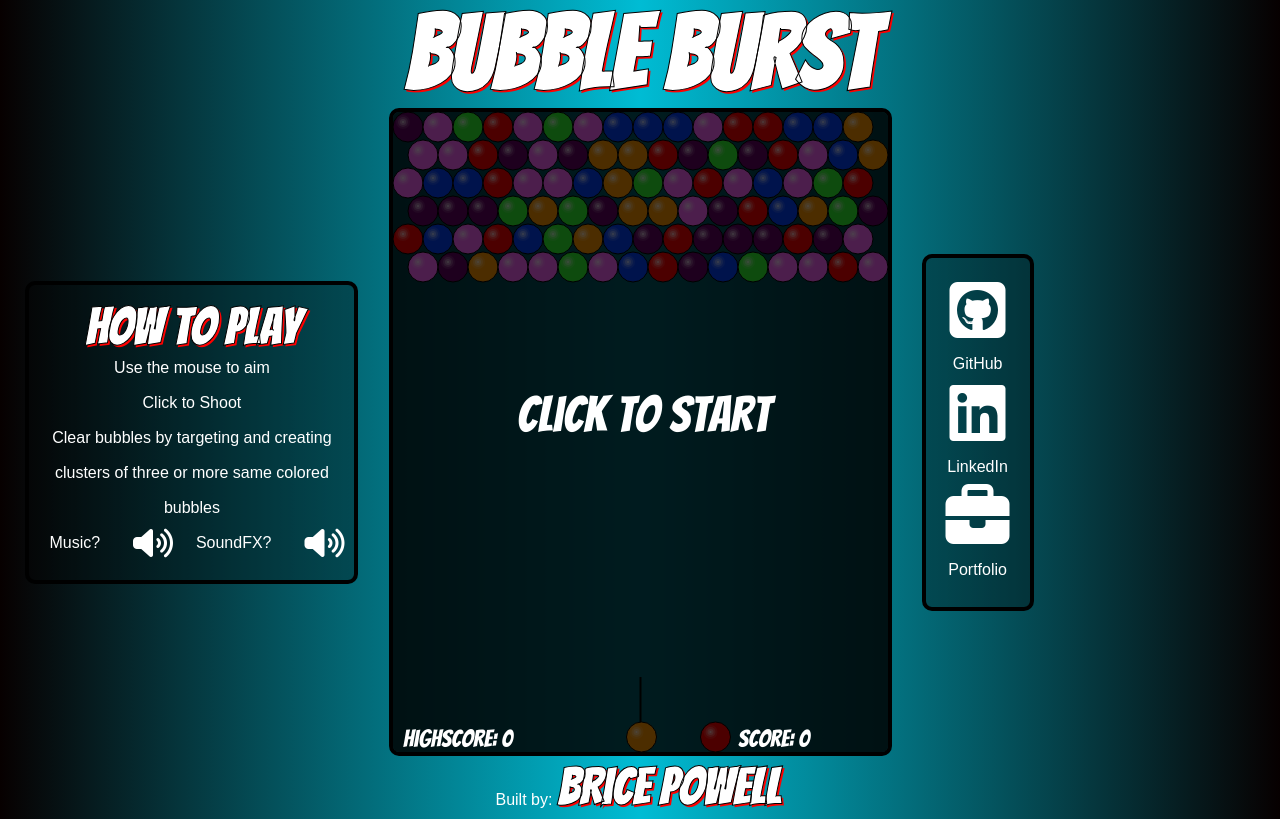
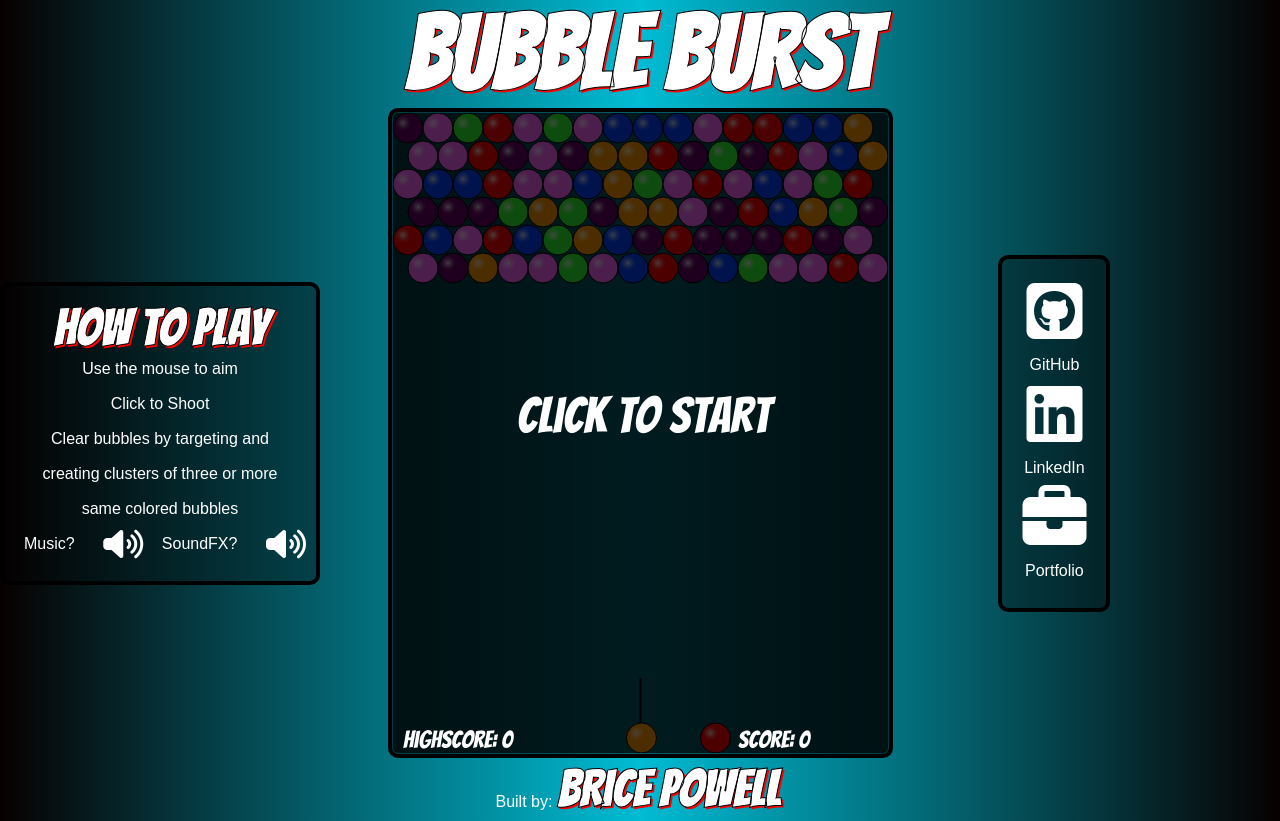
Before and after one commit to bpowell15/BubbleBurst, a website built with webpack: page index.html in a window 1280 px wide. Built offline with nearby package versions, Linux system fonts and the light colour scheme.

Commit message:
Add padding to canvas

```diff
--- a/assets/stylesheets/game.css
+++ b/assets/stylesheets/game.css
@@ -36,9 +36,12 @@ body {
   list-style: none;
 }
 
-
+#BubbleBurstCanvas{
+  padding: 1px;
+}
   #BubbleBurstCanvas:hover{
     /* cursor: none; */
+
   }
 
 a {
@@ -99,10 +102,10 @@ h2 {
 }
 
 .rules {
-  right: 72%;
+  right: 75%;
 }
 .personal-links {
-  left: 72%;
+  left: 78%;
   /* line-height: 50px; */
 }
 /* @media (max-width:1121px){
```
